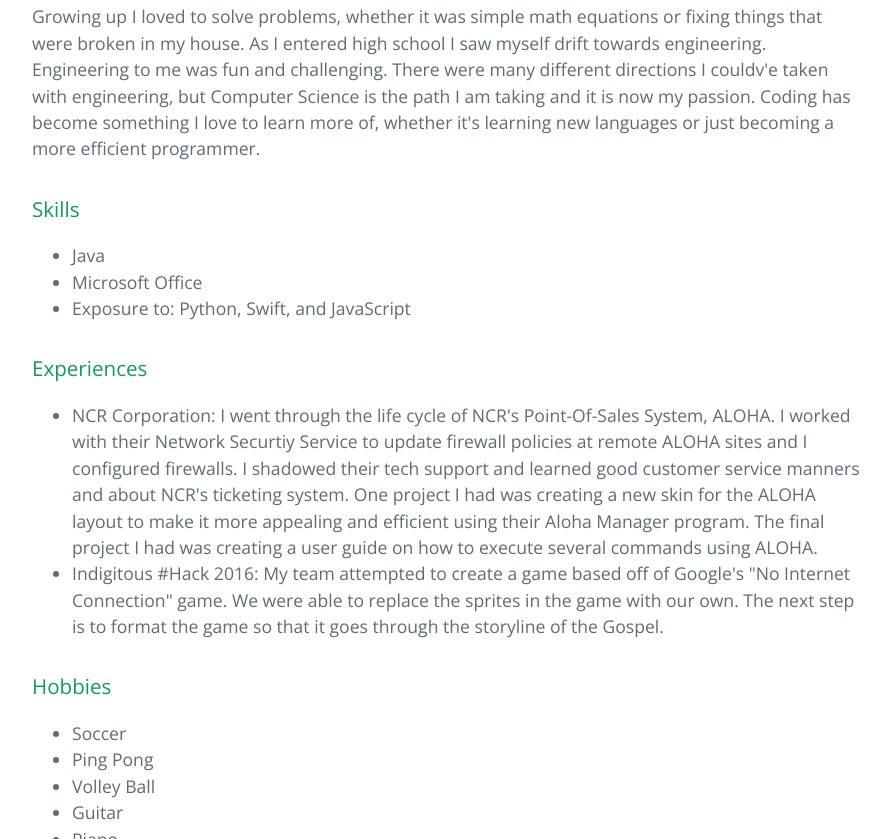
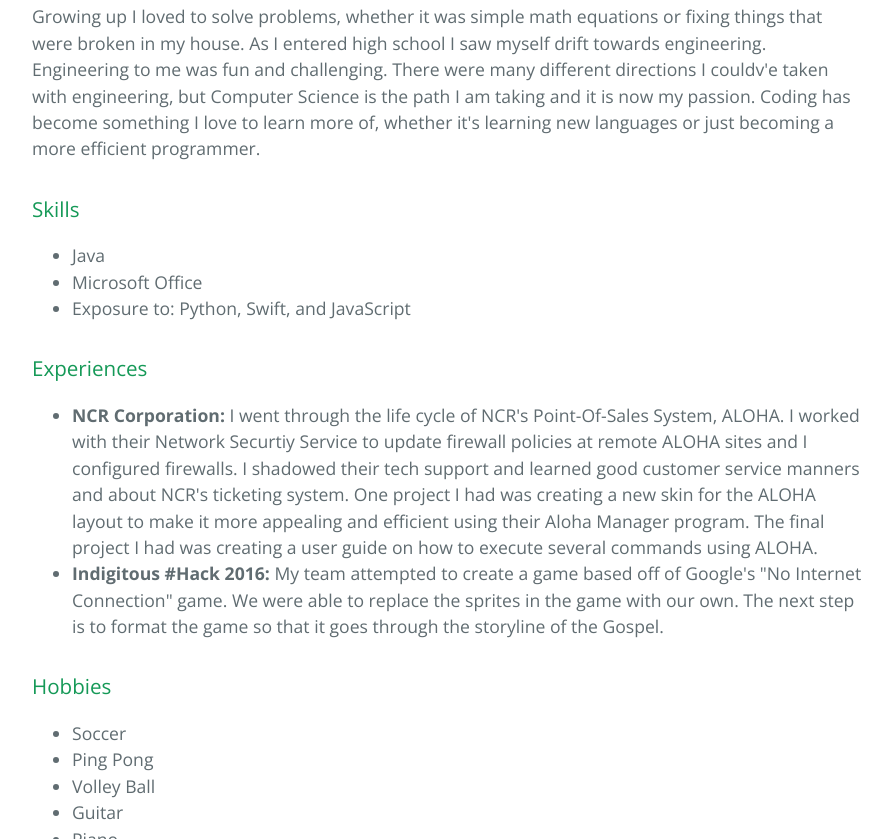
Before and after one commit to davidshiu/Rememories, a plain HTML site: page index.html in a window 1280 px wide. Shown: the part 413-1252 px from the top of the page, without its empty margins (192-1084 px from the left). Drawn offline with nearby package versions, Linux system fonts and the light colour scheme.

Commit message:
Update index.html

```diff
--- a/index.html
+++ b/index.html
@@ -32,7 +32,7 @@
 <h3>
 <a id="experiences" class="anchor" href="#experiences" aria-hidden="true"><span aria-hidden="true" class="octicon octicon-link"></span></a>Experiences</h3>
 
-<p><ul><li>NCR Corporation: I went through the life cycle of NCR's Point-Of-Sales System, ALOHA. I worked with their Network Securtiy Service to update firewall policies at remote ALOHA sites and I configured firewalls. I shadowed their tech support and learned good customer service manners and about NCR's ticketing system. One project I had was creating a new skin for the ALOHA layout to make it more appealing and efficient using their Aloha Manager program. The final project I had was creating a user guide on how to execute several commands using ALOHA.</li><li>Indigitous #Hack 2016: My team attempted to create a game based off of Google's "No Internet Connection" game. We were able to replace the sprites in the game with our own. The next step is to format the game so that it goes through the storyline of the Gospel.</li></ul></p>
+    <p><ul><li><b>NCR Corporation: </b>I went through the life cycle of NCR's Point-Of-Sales System, ALOHA. I worked with their Network Securtiy Service to update firewall policies at remote ALOHA sites and I configured firewalls. I shadowed their tech support and learned good customer service manners and about NCR's ticketing system. One project I had was creating a new skin for the ALOHA layout to make it more appealing and efficient using their Aloha Manager program. The final project I had was creating a user guide on how to execute several commands using ALOHA.</li><li><b>Indigitous #Hack 2016: </b>My team attempted to create a game based off of Google's "No Internet Connection" game. We were able to replace the sprites in the game with our own. The next step is to format the game so that it goes through the storyline of the Gospel.</li></ul></p>
 
 <h3>
 <a id="hobbies" class="anchor" href="#hobbies" aria-hidden="true"><span aria-hidden="true" class="octicon octicon-link"></span></a>Hobbies</h3>
```
